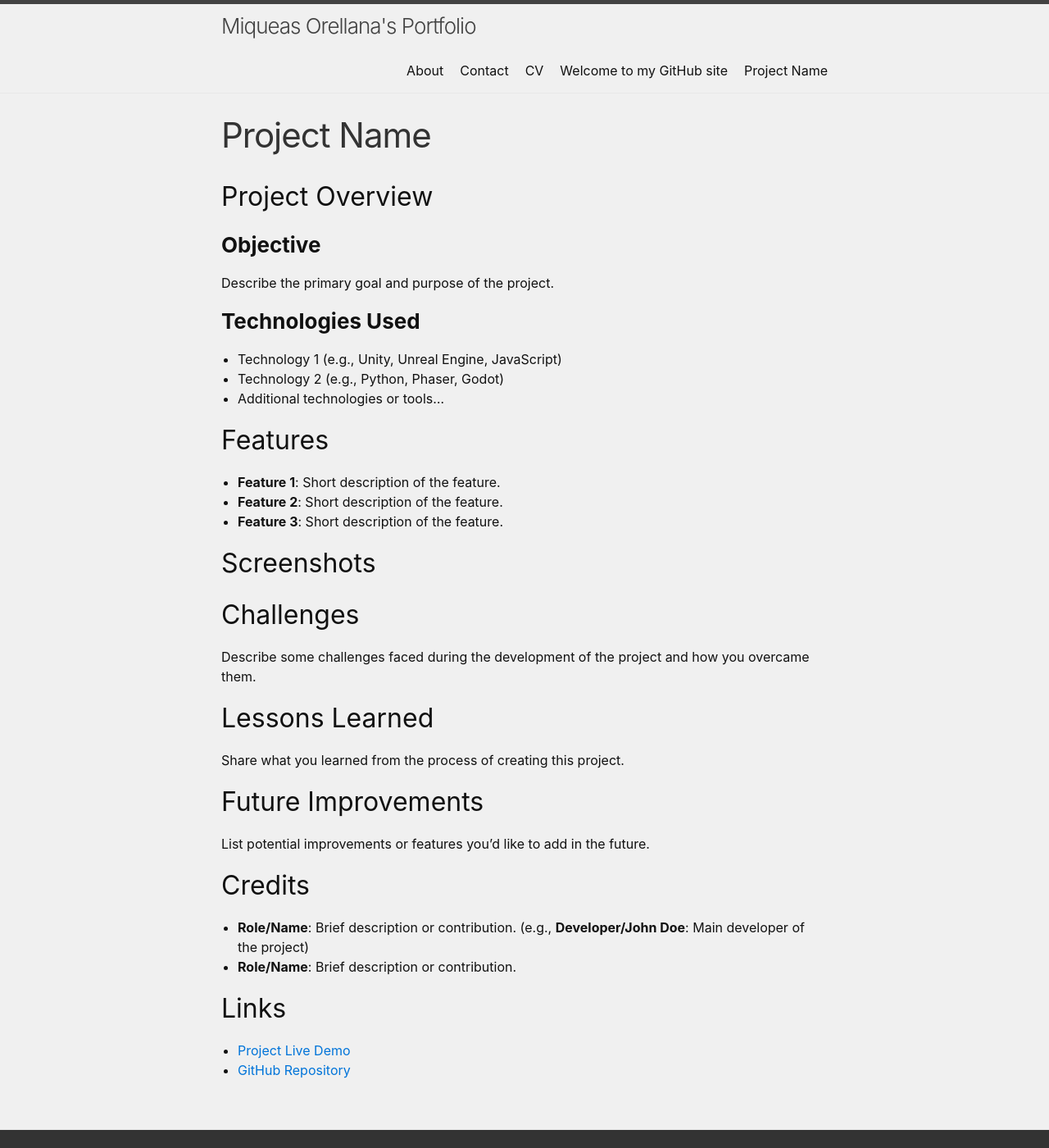
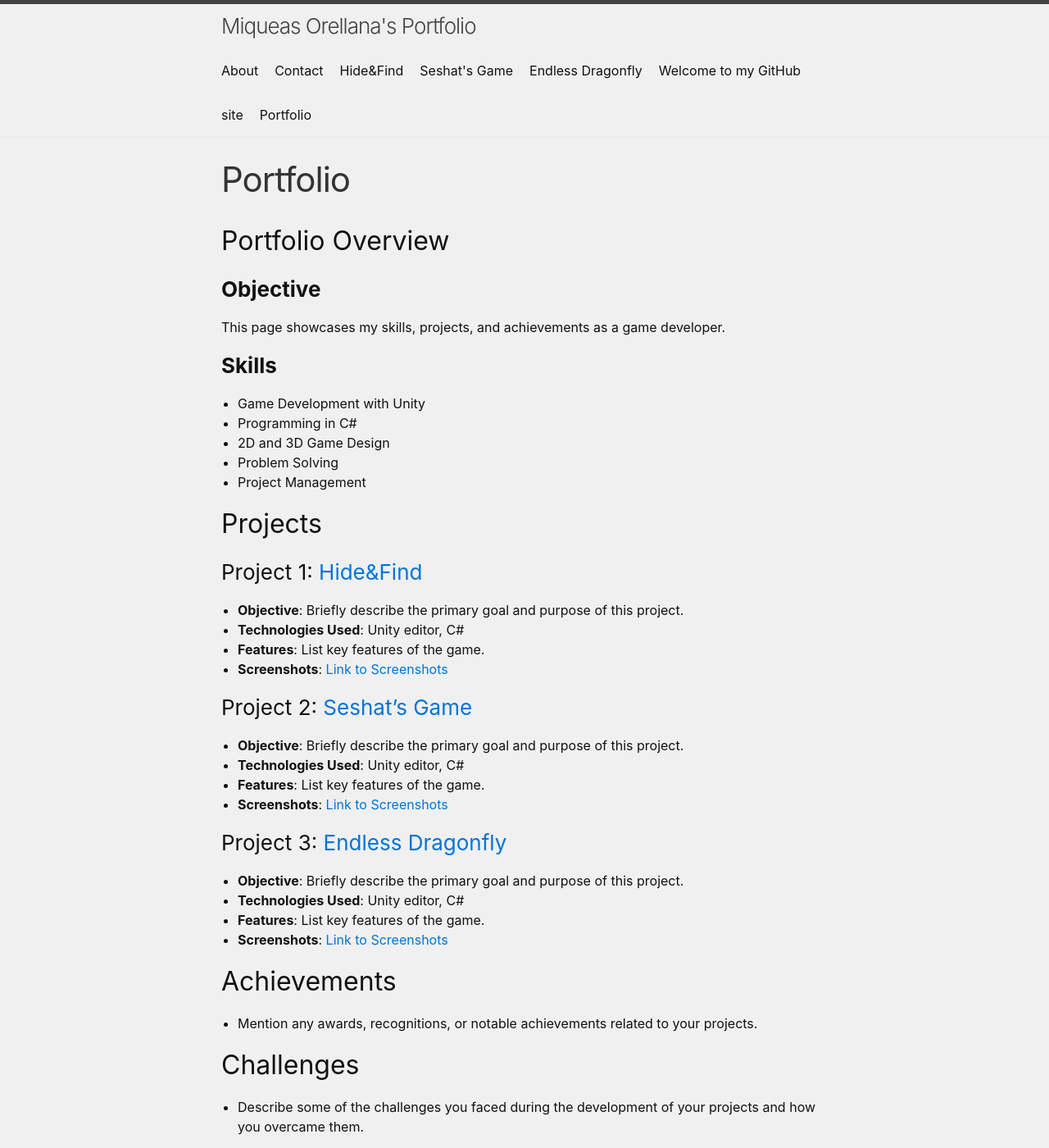
Before and after one commit to milquejas/milquejas.github.io, a Jekyll site: the page built from pages/projects.md, in a window 1280 px wide and 1400 px high. Shown: the whole window at 82% size. Built offline with Jekyll 4.4.1, drawn with Linux system fonts in a browser that asks for light colours; some of the changed text lies outside the part shown.

Commit message:
Päivitetty sivustojen tietoja

```diff
--- a/_layouts/home.html
+++ b/_layouts/home.html
@@ -10,7 +10,7 @@ layout: default
   {{ content }}
 
   {%- if site.posts.size > 0 -%}
-    <!-- <h2 class="post-list-heading">{{ page.list_title | default: "Posts" }}</h2> -->
+    <h2 class="post-list-heading">{{ page.list_title | default: "Posts" }}</h2>
     <ul class="post-list">
       {%- for post in site.posts -%}
       <li>
--- a/pages/projects.md
+++ b/pages/projects.md
@@ -1,50 +1,65 @@
 ---
 layout: page
-title: Project Name
-permalink: /project-name/
+title: Portfolio
+permalink: /portfolio/
 ---
 
-## Project Overview
+## Portfolio Overview
 
 ### **Objective**
 
-Describe the primary goal and purpose of the project.
+This page showcases my skills, projects, and achievements as a game developer.
 
-### **Technologies Used**
+### **Skills**
 
-- Technology 1 (e.g., Unity, Unreal Engine, JavaScript)
-- Technology 2 (e.g., Python, Phaser, Godot)
-- Additional technologies or tools...
+- Game Development with Unity
+- Programming in C#
+- 2D and 3D Game Design
+- Problem Solving
+- Project Management
 
-## Features
+## Projects
 
-- **Feature 1**: Short description of the feature.
-- **Feature 2**: Short description of the feature.
-- **Feature 3**: Short description of the feature.
+### Project 1: [Hide&Find](/project/game_1/)
 
-## Screenshots
+- **Objective**: Briefly describe the primary goal and purpose of this project.
+- **Technologies Used**: Unity editor, C#
+- **Features**: List key features of the game.
+- **Screenshots**: [Link to Screenshots](/project/game_1/)
 
-<!-- ![Description of screenshot 1](URL-to-screenshot-1.png)
-![Description of screenshot 2](URL-to-screenshot-2.png) -->
+### Project 2: [Seshat's Game](/project/game_2/)
+
+- **Objective**: Briefly describe the primary goal and purpose of this project.
+- **Technologies Used**: Unity editor, C#
+- **Features**: List key features of the game.
+- **Screenshots**: [Link to Screenshots](/project/game_2/)
+
+### Project 3: [Endless Dragonfly](/project/game_3/)
+
+- **Objective**: Briefly describe the primary goal and purpose of this project.
+- **Technologies Used**: Unity editor, C#
+- **Features**: List key features of the game.
+- **Screenshots**: [Link to Screenshots](/project/game_3/)
+
+
+## Achievements
+
+- Mention any awards, recognitions, or notable achievements related to your projects.
 
 ## Challenges
 
-Describe some challenges faced during the development of the project and how you overcame them.
+- Describe some of the challenges you faced during the development of your projects and how you overcame them.
 
 ## Lessons Learned
 
-Share what you learned from the process of creating this project.
+- Share what you have learned from your experiences in game development.
 
-## Future Improvements
+## Future Goals
 
-List potential improvements or features you'd like to add in the future.
+- List your future goals and aspirations as a game developer.
 
-## Credits
+<!-- ## Contact
 
-- **Role/Name**: Brief description or contribution. (e.g., **Developer/John Doe**: Main developer of the project)
-- **Role/Name**: Brief description or contribution.
-
-## Links
-
-- [Project Live Demo](#)
-- [GitHub Repository](#)
+- You can reach me at [miqueas.orellana@outlook.com].
+- Connect with me on [LinkedIn](#).
+- Explore my [GitHub Repository](#). -->
--- /dev/null
+++ b/pages/projects/game_1.md
@@ -0,0 +1,69 @@
+---
+layout: page
+title: Hide&Find
+permalink: /project-name/game-1/
+---
+
+# Hide&Find
+
+## Overview
+
+Hide&Find is an exciting project that aims to...
+
+### Objectives
+
+- Describe the primary goal and purpose of the game.
+- Explain why you decided to create this game.
+
+## Technologies Used
+
+- Unity
+- C#
+
+## Features
+
+- **Feature 1**: Brief description of the feature.
+- **Feature 2**: Brief description of the feature.
+- **Feature 3**: Brief description of the feature.
+
+## Screenshots
+
+![Screenshot 1](URL-to-screenshot-1.png)
+![Screenshot 2](URL-to-screenshot-2.png)
+
+## Challenges
+
+During the development of Game 1, we faced several challenges, including...
+
+### Challenge 1: [Challenge Name]
+
+- Description of the challenge.
+- How it was overcome.
+
+### Challenge 2: [Challenge Name]
+
+- Description of the challenge.
+- How it was overcome.
+
+## Lessons Learned
+
+From the process of creating Game 1, we learned...
+
+## Future Improvements
+
+Here are some potential improvements and features we'd like to add in the future:
+
+- [Feature 1]
+- [Feature 2]
+- [Feature 3]
+
+## Credits
+
+- **Developer**: [Ilkka Eskola, Miqueas Orellana]
+- **Artist**: [Mirva Tulonen, Janne Hämäläinen]
+- **Sound Designer**: [Janne Hämäläinen]
+
+## Links
+
+- [Play Game 1](#)
+- [GitHub Repository](#)
--- /dev/null
+++ b/pages/projects/game_2.md
@@ -0,0 +1,74 @@
+---
+layout: page
+title: Seshat's Game
+permalink: /project/game_2/
+---
+---
+layout: page
+title: Seshat's Game
+permalink: /project/game_2/
+---
+
+# Seshat's Game
+
+## Overview
+
+Seshat's Game is an exciting project that aims to...
+
+### Objectives
+
+- Describe the primary goal and purpose of the game.
+- Explain why you decided to create this game.
+
+## Technologies Used
+
+- Unity
+- C#
+
+## Features
+
+- **Feature 1**: Brief description of the feature.
+- **Feature 2**: Brief description of the feature.
+- **Feature 3**: Brief description of the feature.
+
+## Screenshots
+
+![Screenshot 1](URL-to-screenshot-1.png)
+![Screenshot 2](URL-to-screenshot-2.png)
+
+## Challenges
+
+During the development of Game 1, we faced several challenges, including...
+
+### Challenge 1: [Challenge Name]
+
+- Description of the challenge.
+- How it was overcome.
+
+### Challenge 2: [Challenge Name]
+
+- Description of the challenge.
+- How it was overcome.
+
+## Lessons Learned
+
+From the process of creating Game 1, we learned...
+
+## Future Improvements
+
+Here are some potential improvements and features we'd like to add in the future:
+
+- [Feature 1]
+- [Feature 2]
+- [Feature 3]
+
+## Credits
+
+- **Developer**: [Riku Timonen, Jesse Saarela, Miqueas Orellana]
+- **Artist**: [Hilla Saarela]
+- **Sound Designer**: [Miqueas Orellana, Riku Timonen]
+
+## Links
+
+- [Play Game 1](#)
+- [GitHub Repository](#)
--- /dev/null
+++ b/pages/projects/game_3.md
@@ -0,0 +1,69 @@
+---
+layout: page
+title: Endless Dragonfly
+permalink: /project/game_3/
+---
+
+# Endless Dragonfly
+
+## Overview
+
+Endless Dragonfly is an exciting project that aims to...
+
+### Objectives
+
+- Describe the primary goal and purpose of the game.
+- Explain why you decided to create this game.
+
+## Technologies Used
+
+- Unity
+- C#
+
+## Features
+
+- **Feature 1**: Brief description of the feature.
+- **Feature 2**: Brief description of the feature.
+- **Feature 3**: Brief description of the feature.
+
+## Screenshots
+
+![Screenshot 1](URL-to-screenshot-1.png)
+![Screenshot 2](URL-to-screenshot-2.png)
+
+## Challenges
+
+During the development of Game 1, we faced several challenges, including...
+
+### Challenge 1: [Challenge Name]
+
+- Description of the challenge.
+- How it was overcome.
+
+### Challenge 2: [Challenge Name]
+
+- Description of the challenge.
+- How it was overcome.
+
+## Lessons Learned
+
+From the process of creating Game 1, we learned...
+
+## Future Improvements
+
+Here are some potential improvements and features we'd like to add in the future:
+
+- [Feature 1]
+- [Feature 2]
+- [Feature 3]
+
+<!-- ## Credits
+
+- **Developer**: [Jesse Saarela, Miqueas Orellana]
+- **Artist**: [Hilla Saarela]
+<!-- - **Sound Designer**: [Miqueas Orellana] -->
+
+## Links
+
+- [Play Endless Dragonfly](#)
+- [GitHub Repository](#) -->
```
Also changed, not shown: other parts of _layouts/home.html (+1 -1 lines), index.md (+3 -3 lines), pages/about.markdown (+28 -14 lines), pages/contact.md (+6 -7 lines), pages/cv.md (+2 -1 lines).
